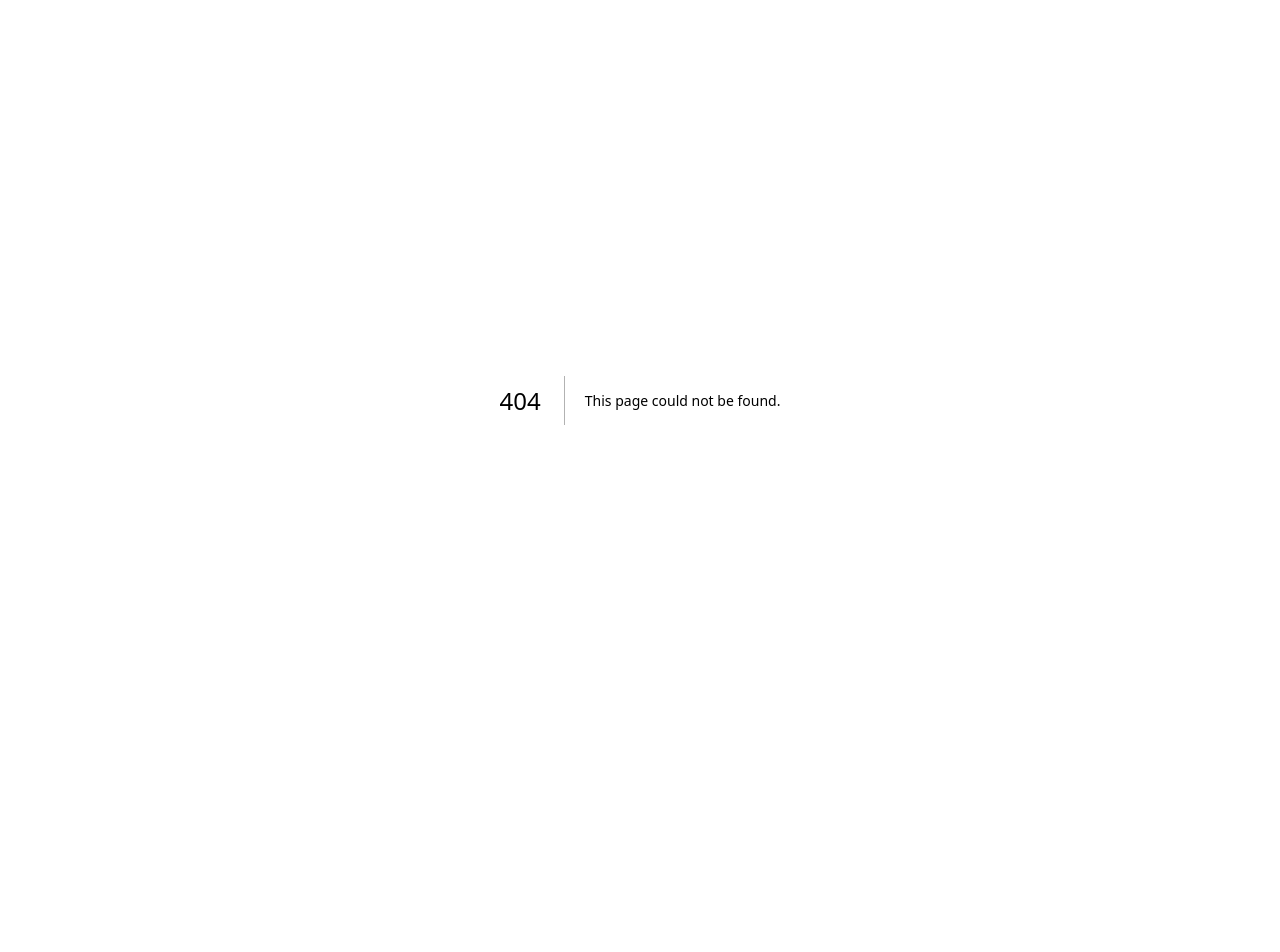
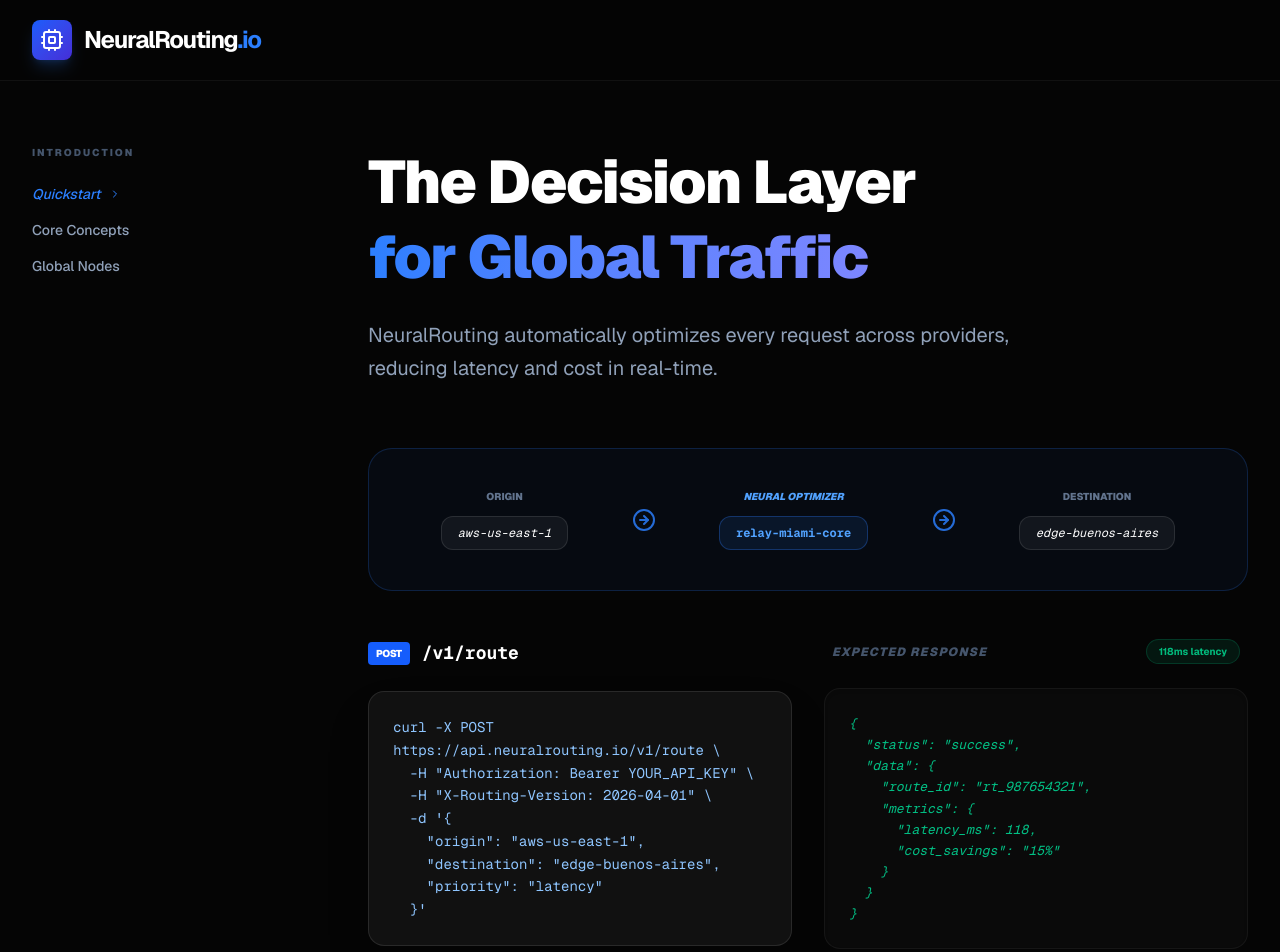
Before and after one commit to sheldor26/neural-routing-web, a Next.js app: page /docs in a window 1280 px wide. Before the commit this address had no page. Shown: the top 952 px of the page. Before the commit the page ends 800 px from the top, so only its background shows below. Built offline with nearby package versions, Linux system fonts and the light colour scheme.

Commit message:
fix: downgrade tiktoken to 0.5.2 for embedchain compatibility

```diff
--- /dev/null
+++ b/app/docs/page.tsx
@@ -0,0 +1,114 @@
+import React from 'react';
+import { Cpu, Globe, Zap, Shield, ChevronRight, ArrowRightCircle, Copy } from 'lucide-react';
+
+export default function DocsPage() {
+  const codeSnippet = `curl -X POST https://api.neuralrouting.io/v1/route \\
+  -H "Authorization: Bearer YOUR_API_KEY" \\
+  -H "X-Routing-Version: 2026-04-01" \\
+  -d '{
+    "origin": "aws-us-east-1",
+    "destination": "edge-buenos-aires",
+    "priority": "latency"
+  }'`;
+
+  return (
+    <div className="min-h-screen bg-[#050505] text-slate-400 selection:bg-blue-500/30">
+      {/* Navigation */}
+      <nav className="border-b border-white/5 bg-[#050505]/90 backdrop-blur-xl sticky top-0 z-50">
+        <div className="max-w-7xl mx-auto px-8 h-20 flex items-center justify-between">
+          <div className="flex items-center gap-3">
+            <div className="w-10 h-10 bg-gradient-to-br from-blue-600 to-indigo-700 rounded-lg flex items-center justify-center shadow-lg shadow-blue-500/20">
+              <Cpu className="text-white w-6 h-6" />
+            </div>
+            <span className="font-bold text-white tracking-tighter text-2xl">NeuralRouting<span className="text-blue-500">.io</span></span>
+          </div>
+        </div>
+      </nav>
+
+      <div className="max-w-7xl mx-auto px-8 py-16 flex flex-col lg:flex-row gap-20">
+        {/* Sidebar */}
+        <aside className="w-full lg:w-64 flex-shrink-0">
+          <div className="sticky top-32 space-y-10">
+            <section>
+              <h5 className="text-[10px] font-black text-slate-600 uppercase tracking-[0.2em] mb-6">Introduction</h5>
+              <ul className="space-y-4 text-sm font-medium">
+                <li className="text-blue-500 flex items-center gap-2 italic cursor-pointer">Quickstart <ChevronRight className="w-3 h-3" /></li>
+                <li className="hover:text-white cursor-pointer transition-all">Core Concepts</li>
+                <li className="hover:text-white cursor-pointer transition-all">Global Nodes</li>
+              </ul>
+            </section>
+          </div>
+        </aside>
+
+        {/* Main Content */}
+        <main className="flex-1">
+          <header className="mb-16">
+            <h1 className="text-5xl md:text-6xl font-black text-white tracking-tight mb-6 leading-tight">
+              The Decision Layer <br />
+              <span className="text-transparent bg-clip-text bg-gradient-to-r from-blue-500 to-indigo-400">for Global Traffic</span>
+            </h1>
+            <p className="text-xl text-slate-400 max-w-2xl leading-relaxed">
+              NeuralRouting automatically optimizes every request across providers, reducing latency and cost in real-time.
+            </p>
+          </header>
+
+          {/* Visualizer */}
+          <section className="mb-12">
+            <div className="bg-blue-500/5 border border-blue-500/20 rounded-3xl p-10 flex items-center justify-around text-center relative overflow-hidden group">
+              <div>
+                <div className="text-[10px] font-black text-slate-500 uppercase mb-3">Origin</div>
+                <div className="font-mono text-xs bg-white/5 px-4 py-2 rounded-xl border border-white/10 text-white italic">aws-us-east-1</div>
+              </div>
+              <ArrowRightCircle className="text-blue-500 animate-pulse" />
+              <div>
+                <div className="text-[10px] font-black text-blue-400 uppercase mb-3 italic">Neural Optimizer</div>
+                <div className="font-mono text-xs bg-blue-500/10 px-4 py-2 rounded-xl border border-blue-500/30 text-blue-400 font-bold">relay-miami-core</div>
+              </div>
+              <ArrowRightCircle className="text-blue-500 animate-pulse" />
+              <div>
+                <div className="text-[10px] font-black text-slate-500 uppercase mb-3">Destination</div>
+                <div className="font-mono text-xs bg-white/5 px-4 py-2 rounded-xl border border-white/10 text-white italic">edge-buenos-aires</div>
+              </div>
+            </div>
+          </section>
+
+          {/* Code Section */}
+          <div className="grid lg:grid-cols-2 gap-8">
+            <div className="space-y-6">
+              <div className="flex items-center gap-3">
+                <span className="bg-blue-600 text-white text-[10px] font-black px-2 py-1 rounded tracking-tighter">POST</span>
+                <code className="text-white font-bold text-lg font-mono">/v1/route</code>
+              </div>
+              <div className="bg-[#111] rounded-2xl border border-white/10 p-6 shadow-2xl overflow-hidden">
+                <pre className="font-mono text-sm leading-relaxed text-blue-300 whitespace-pre-wrap">
+                  {codeSnippet}
+                </pre>
+              </div>
+            </div>
+
+            <div className="space-y-6">
+              <div className="flex items-center justify-between px-2">
+                <span className="text-xs font-black text-slate-600 uppercase tracking-widest italic">Expected Response</span>
+                <span className="bg-emerald-500/10 text-emerald-500 text-[10px] font-bold px-3 py-1 rounded-full border border-emerald-500/20">118ms latency</span>
+              </div>
+              <div className="bg-[#0a0a0a] rounded-2xl border border-white/5 p-6 shadow-inner">
+                <pre className="font-mono text-[13px] leading-relaxed text-emerald-400/90 italic">
+{`{
+  "status": "success",
+  "data": {
+    "route_id": "rt_987654321",
+    "metrics": {
+      "latency_ms": 118,
+      "cost_savings": "15%"
+    }
+  }
+}`}
+                </pre>
+              </div>
+            </div>
+          </div>
+        </main>
+      </div>
+    </div>
+  );
+}
```
